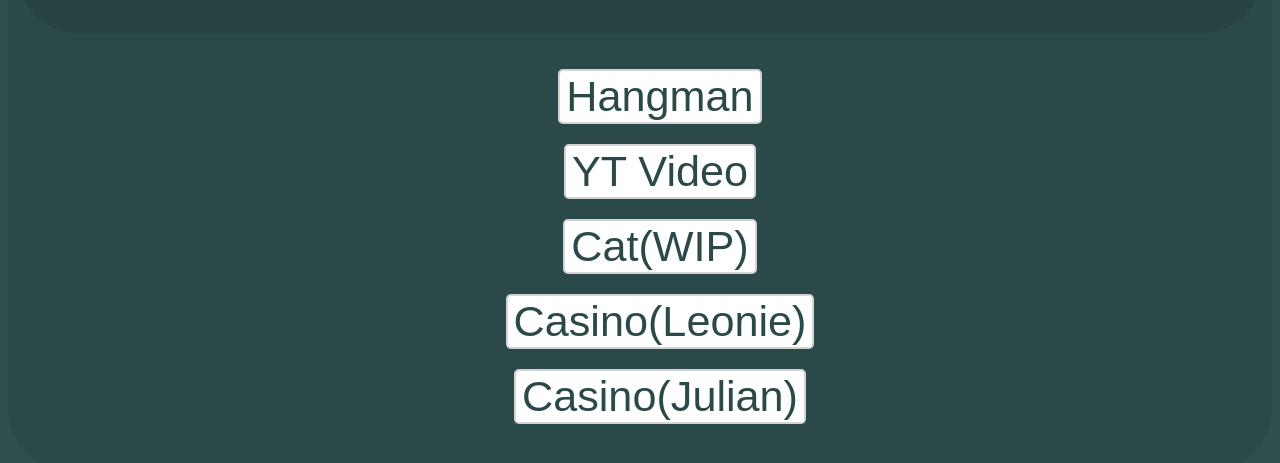
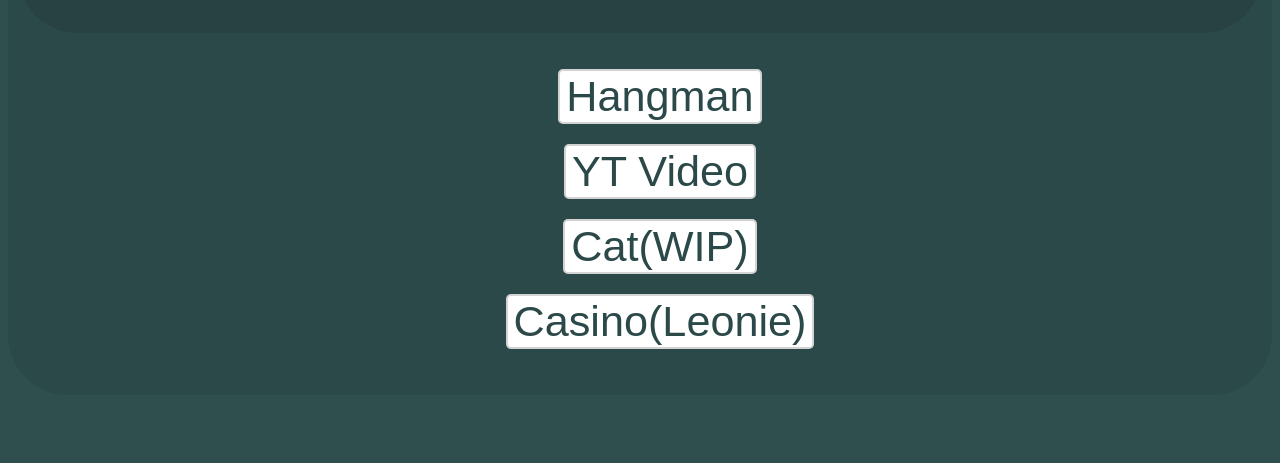
Before and after one commit to rohmju/rohmju.github.io, a website: page Home/index.html in a window 1280 px wide. Shown: the part 183-646 px from the top of the page. Drawn offline with Linux system fonts and the light colour scheme.

Commit message:
fix: remove outdated Casino button from index.html

```diff
--- a/Home/index.html
+++ b/Home/index.html
@@ -20,7 +20,6 @@
             <button class = "Knopf" onclick="openYouTubeVideo()"><a></a> YT Video </button>
             <button class = "Knopf" onclick="openYouTubeVideo()"><a></a> Cat(WIP)</button>
             <button class = "Knopf" onclick="window.location.href ='Casino/indexofCasino.html'">Casino(Leonie)</button>
-            <button class = "Knopf" onclick="window.location.href ='Casinov2/index.html'">Casino(Julian)</button>
 
         </ul>
     </div>
```
